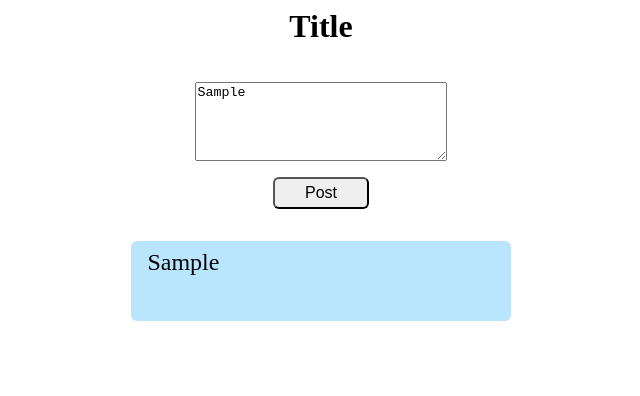
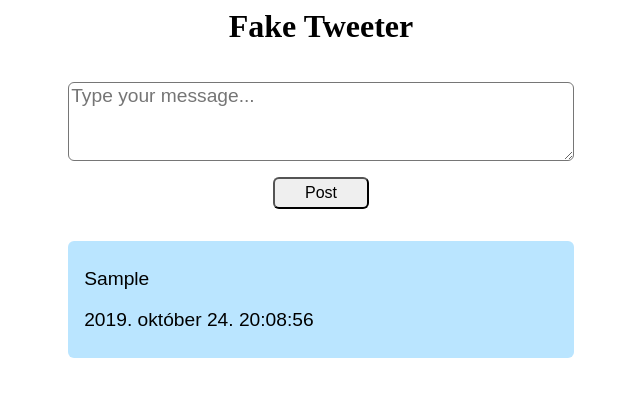
Before and after one commit to zsivm/Fake-Twitter, a plain HTML site: page index.html in a window 1280 px wide. Both pictures are taken after typing "Sample" into the empty fields and a click on the button "Post". Shown: the whole page, without its empty margins (319-959 px from the left). Drawn offline with Linux system fonts and the light colour scheme.

Commit message:
refactored code.js, created bunch of useful methods textarea is cleared after post post consists of message and timestamp now

```diff
--- a/code.js
+++ b/code.js
@@ -1,14 +1,40 @@
-function addParagraphWithMessage() {
-    let container = _getElement("paragraphs");
-    let paragraph = _createElement("P");
-    let message = _getElement("message").value;
+function addTweet() {
+    let oTweetContainer = _getElement("paragraphs");
+    let oTextP = createParagraph(getTextFromInput());
+    let oTimeP = createParagraph(_getTimestamp());
 
-    if(message) {
-        paragraph.appendChild(_createText(message));
-        container.appendChild(paragraph);
+    if(getTextFromInput()) {
+        let oMessageD = createMessageDiv(oTextP, oTimeP);
+        oMessageD.setAttribute("class", "tweet rounded");
+        oTweetContainer.appendChild(oMessageD);
+        _getElement("message").value = "";
     }
 }
 
+function createMessageDiv(oTextParagraph, oTimestampParagraph) {
+    let oDiv = _createElement("DIV");
+    oDiv.appendChild(oTextParagraph);
+    oDiv.appendChild(oTimestampParagraph);
+    return oDiv;
+}
+
+function createParagraph(sText) {
+    let oParagraph = _createElement("P");
+    oParagraph.appendChild(_createText(sText));
+    return oParagraph;
+}
+
+function getTextFromInput() {
+    return _getElement("message").value;
+}
+
+function _getTimestamp() {
+    let oDate = new Date();
+    let options = { year: 'numeric', month: 'long', day: 'numeric', hour: 'numeric', minute: 'numeric', second: 'numeric' };
+    return oDate.toLocaleDateString("hu-HU", options);
+}
+
+// Utility functions
 function _getElement(sId) {
     return document.getElementById(sId);
 }
--- a/index.html
+++ b/index.html
@@ -6,10 +6,10 @@
     </head>
     <body>
         <div class="main-cnt">
-            <h1>Title</h1>
-            <textarea class="txt-area" name="message" id="message" cols="30" rows="10"></textarea>
-            <button class="btn" onClick="addParagraphWithMessage()">Post</button>
-            <div class="messages" id="paragraphs"></div>
+            <h1>Fake Tweeter</h1>
+            <textarea placeholder="Type your message..." class="txt-area rounded standard-text" name="message" id="message" cols="30" rows="10"></textarea>
+            <button class="btn" onClick="addTweet()">Post</button>
+            <div class="messages standard-text rounded" id="paragraphs"></div>
         </div>
     </body>
 </html>
--- a/style.css
+++ b/style.css
@@ -14,24 +14,29 @@
 
 .txt-area {
     height: 10%;
-    width: 20%;
+    width: 40%;
     margin: 1rem 0 1rem 0;
 }
 
 .messages {
     margin: auto;
     padding: 1rem;
-    width: 30%;
+    width: 40%;
+}
+
+.tweet {
+    padding: 0.5rem 0.5rem 0.5rem 1rem;
+    align-items: center;
+    text-align: start;
+    background: #bae5ff;
+    margin: 1rem 0 0.5rem 0;
+}
+
+.rounded {
     border-radius: 6px;
 }
 
-.messages > p {
-    font-size: 1.5rem;
-    padding: 0.5rem 0.5rem 0.5rem 1rem;
-    border-radius: 6px;
-    align-items: center;
-    text-align: start;
-    height: 4rem;
-    background: #bae5ff;
-    margin: 1rem 0 0.5rem 0;
+.standard-text {
+    font-size: 1.2rem;
+    font-family: Arial, Helvetica, sans-serif;
 }
```
